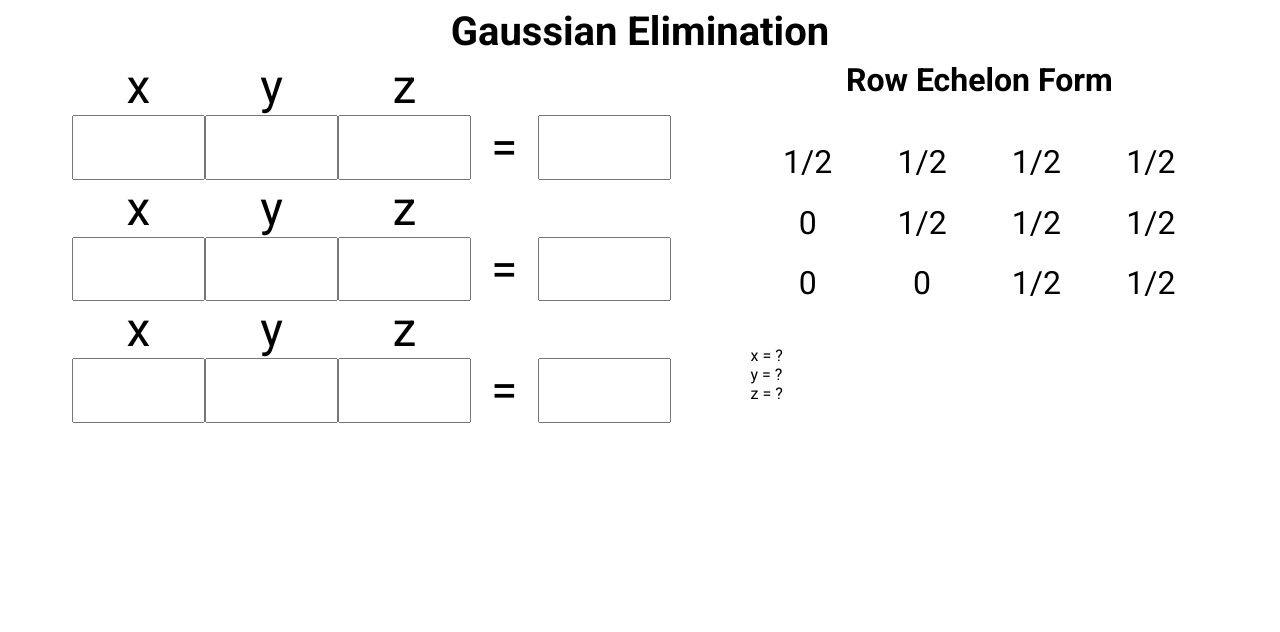
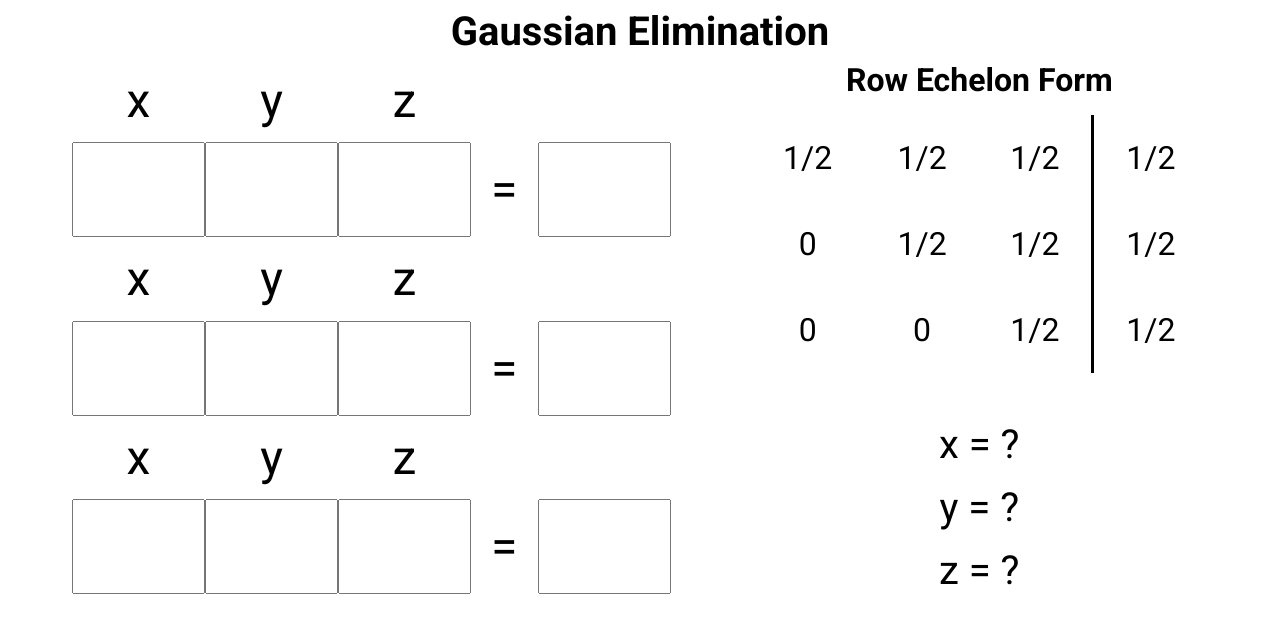
Before and after one commit to yangavin/Gaussian-Elimination, a plain HTML site: page index.html in a window 1280 px wide. Drawn offline with Linux system fonts and the light colour scheme.

Commit message:
Finished styling result-container

```diff
--- a/style.css
+++ b/style.css
@@ -1,5 +1,3 @@
-
-
 body{
     font-family: 'Roboto', sans-serif;
 }
@@ -49,16 +47,36 @@
 
 #result-container{
     flex-grow: 1;
+    display: flex;
+    flex-direction: column;
+}
+
+#result-container h1{
+    margin-bottom: 1rem;
 }
 
 #row-echelon-container{
     height: 50%;
     display: grid;
     grid-template: 1fr 1fr 1fr / 1fr 1fr 1fr 1fr;
-    margin: 2rem 0;
+    margin-bottom: 3rem;
 }
 
 #row-echelon-container p{
     font-size: 2rem;
-    margin: auto;
+    text-align: center;
+    margin: 0;
+    padding: 1.5rem 0;
 }
+
+#solution-container{
+    display: flex;
+    flex-direction: column;
+    align-items: center;
+    gap: 1rem;
+    font-size: 2.5rem;
+}
+
+#echelonz1, #echelonz2, #echelonz3{
+    border-right: solid;
+}
```
